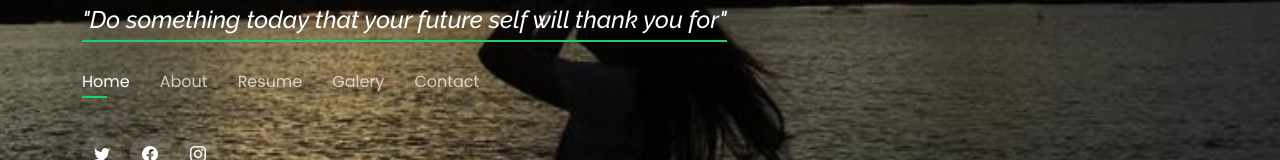
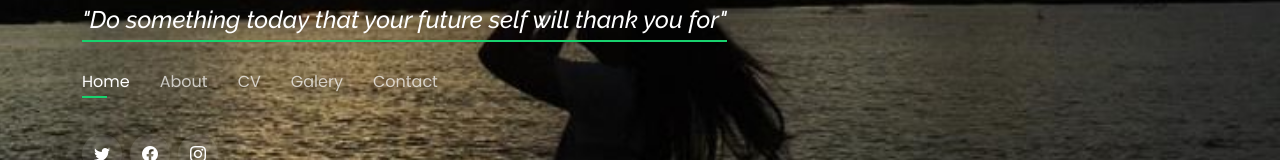
Before and after one commit to arninasaleh/web-personal-page, a plain HTML site: page index.html in a window 1280 px wide. Shown: the part 344-504 px from the top of the page. Drawn offline with nearby package versions, Linux system fonts and the light colour scheme; files that its build step writes are made by us from their sources.

Commit message:
Update index.html

```diff
--- a/index.html
+++ b/index.html
@@ -51,7 +51,7 @@
         <ul>
           <li><a class="nav-link active" href="#header">Home</a></li>
           <li><a class="nav-link" href="#about">About</a></li>
-          <li><a class="nav-link" href="#resume">Resume</a></li>
+          <li><a class="nav-link" href="#cv">CV</a></li>
           <li><a class="nav-link" href="#Galery">Galery</a></li>
           <li><a class="nav-link" href="#contact">Contact</a></li>
         </ul>
```
